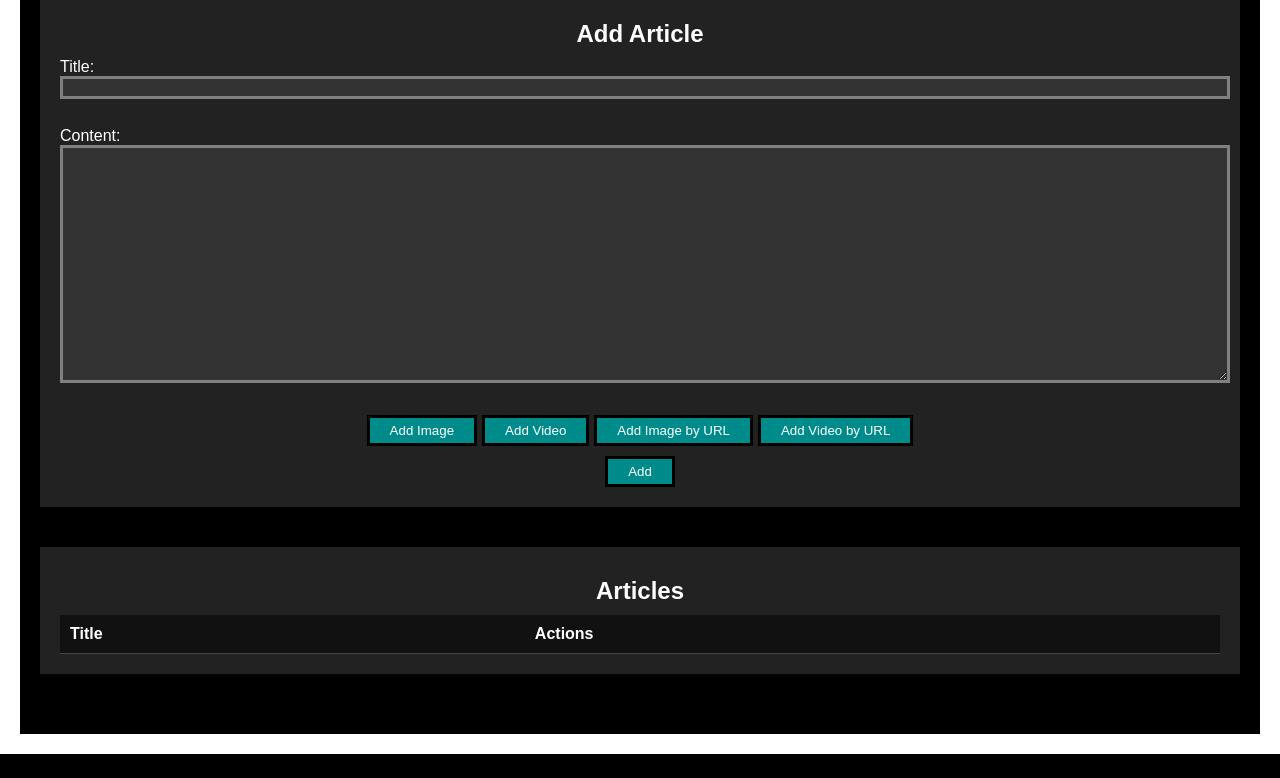
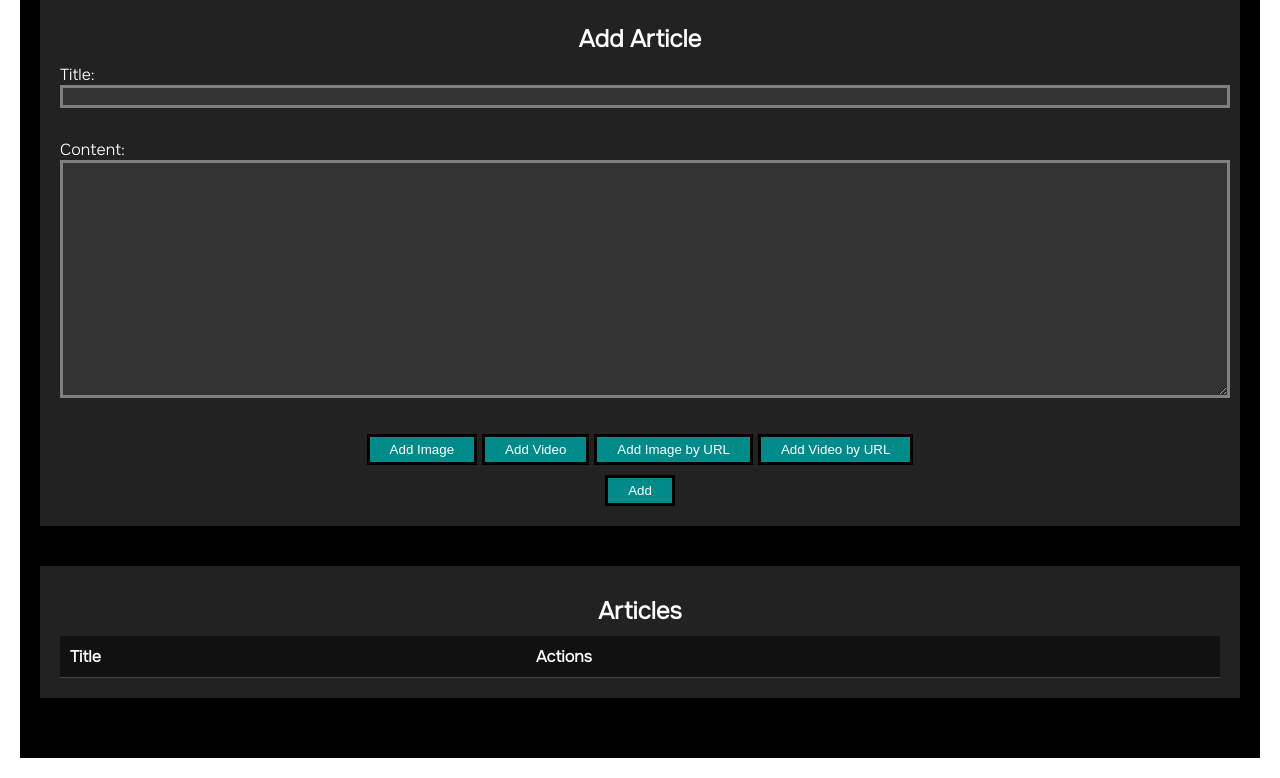
Before and after one commit to DARKHACK4949/Content-Management-tool, a plain HTML site: page index.html in a window 1280 px wide. Shown: the part 102-880 px from the top of the page. Before the commit the page ends 856 px from the top, so only its background shows below. Drawn offline with Linux system fonts and the light colour scheme.

Commit message:
first commit

```diff
--- a/Content_Management_Tool-main/style.css
+++ b/style.css
@@ -1,5 +1,7 @@
+@import url('https://fonts.googleapis.com/css2?family=Onest:wght@300&family=Young+Serif&display=swap');
+
 body {
-    font-family: Arial, sans-serif;
+    font-family: "Onest", Onest;
     margin: 0;
     padding: 0;
     background-color: black;
```
Also changed, not shown: index.html (renamed from Content_Management_Tool-main/index.html, +1 -1 lines), main.js (renamed from Content_Management_Tool-main/main.js), 1 other file.
